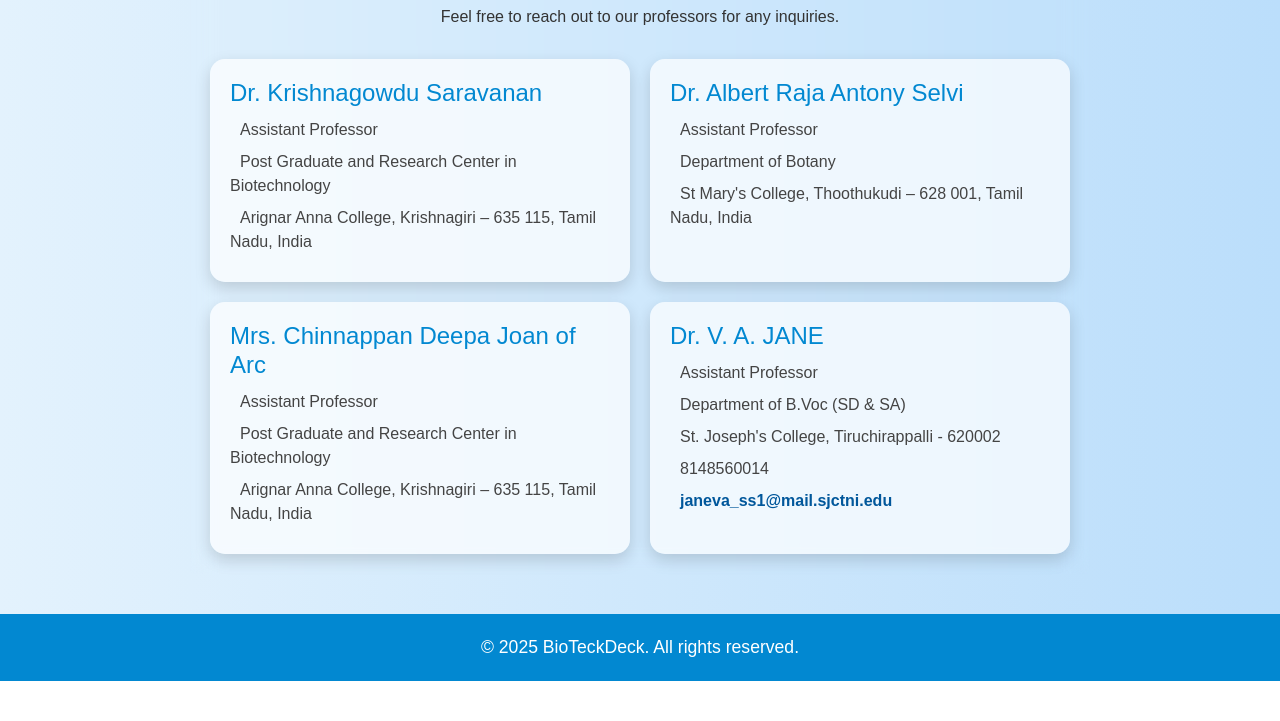
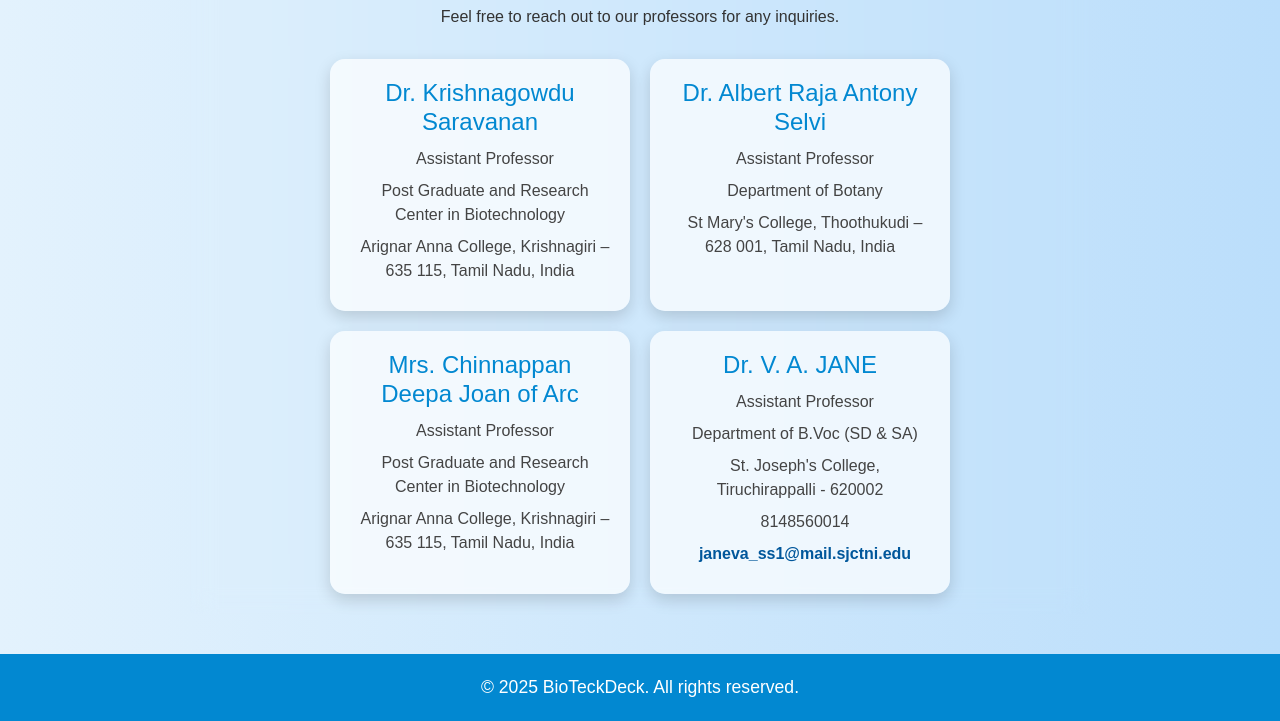
Before and after one commit to Muthamizh-s/BioTeckDeck, a plain HTML site: page contact.html in a window 1280 px wide. Shown: the part 177-898 px from the top of the page. Before the commit the page ends 858 px from the top, so only its background shows below. Drawn offline with nearby package versions, Linux system fonts and the light colour scheme.

Commit message:
Update contact.html

```diff
--- a/contact.html
+++ b/contact.html
@@ -70,14 +70,7 @@ body {
     border-bottom: 1px solid rgba(255, 255, 255, 0.2);
 }
 
- /* General Page Styling */
- body {
-            font-family: 'Poppins', sans-serif;
-            background: linear-gradient(to right, #E3F2FD, #BBDEFB);
-            color: #333;
-            margin: 0;
-            padding: 0;
-        }
+
 
         /* Container */
         .container {
@@ -107,9 +100,11 @@ footer {
         }
 
         /* Contact Grid */
+        /* Contact Grid */
 .contact-grid {
-            display: grid;
-            grid-template-columns: repeat(auto-fit, minmax(300px, 1fr));
+    display: flex;
+    flex-wrap: wrap;
+    justify-content: center;
     gap: 20px;
     margin-top: 30px;
 }
@@ -120,11 +115,12 @@ footer {
     backdrop-filter: blur(10px);
     border-radius: 15px;
     padding: 20px;
-            text-align:center;
+    width: 300px;
     box-shadow: 0 6px 16px rgba(0, 0, 0, 0.15);
     transition: 0.3s ease-in-out;
-            text-align: left;
+    text-align: center; /* Changed to center */
 }
+
 
         .contact-card:hover {
             transform: scale(1.05);
```
Lines whose indentation alone changed are shown as unchanged.
